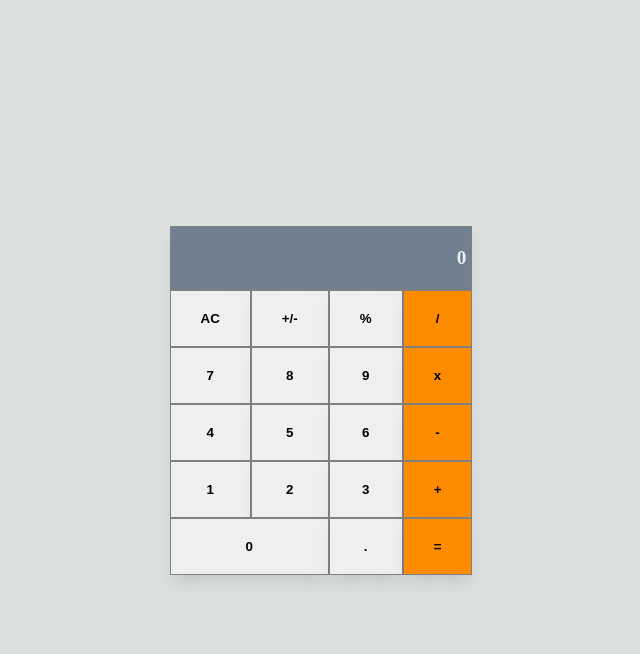
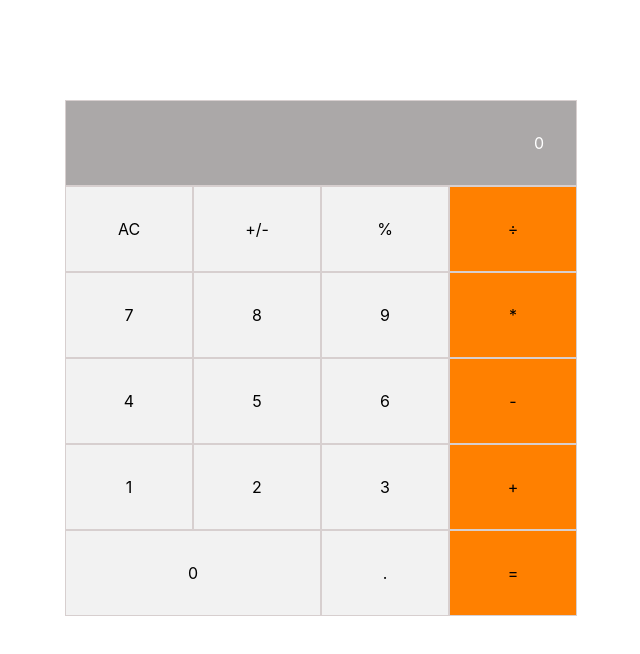
Before and after one commit to Habtamu210/Math-magicians, a React (Create React App) app: page / in a window 1280 px wide. Shown: the top 654 px of the page, without its empty margins (319-959 px from the left). Built offline with nearby package versions, Linux system fonts and the light colour scheme.

Commit message:
Add feedbacks

```diff
--- a/src/App.css
+++ b/src/App.css
@@ -1,3 +1,32 @@
-.App {
+.mains {
+  width: 40%;
+  display: grid;
+  margin: 100px auto;
+  grid-template-columns: 1fr 1fr 1fr 1fr;
+}
+
+.mains .output {
+  color: #fff;
+  text-align: end;
+  padding: 2rem;
+  background-color: rgba(150, 147, 147, 0.8);
+  grid-column: 1 / span 4;
+}
+
+.mains > * {
+  border: 0.5px solid rgb(215, 207, 207);
   text-align: center;
+  padding: 2rem;
 }
+
+.keys {
+  background-color: rgba(128, 128, 128, 0.1);
+}
+
+.null {
+  grid-column: 1 / span 2;
+}
+
+.sign {
+  background-color: #ff8000;
+}
--- a/src/App.js
+++ b/src/App.js
@@ -1,15 +1,12 @@
-import React from 'react';
 import './App.css';
 import Calculator from './components/Calculator';
 
-class App extends React.PureComponent {
-  render() {
-    return (
-      <div>
-        <Calculator />
-      </div>
-    );
-  }
+function App() {
+  return (
+    <div className="App">
+      <Calculator />
+    </div>
+  );
 }
 
 export default App;
--- a/src/components/Calculator.js
+++ b/src/components/Calculator.js
@@ -1,37 +1,26 @@
-import React from 'react';
-
-class Calculator extends React.PureComponent {
-  constructor(props) {
-    super(props);
-    this.state = {};
-  }
-
-  render() {
-    return (
-      <div className="container">
-        <div className="keys screen"> 0 </div>
-        <button type="button" className="keys">AC</button>
-        <button type="button" className="keys">+/-</button>
-        <button type="button" className="keys">%</button>
-        <button type="button" className="keys operators">/</button>
-        <button type="button" className="keys ">7</button>
-        <button type="button" className="keys">8</button>
-        <button type="button" className="keys">9</button>
-        <button type="button" className="keys operators">x</button>
-        <button type="button" className="keys">4</button>
-        <button type="button" className="keys">5</button>
-        <button type="button" className="keys">6</button>
-        <button type="button" className="keys operators">-</button>
-        <button type="button" className="keys">1</button>
-        <button type="button" className="keys">2</button>
-        <button type="button" className="keys">3</button>
-        <button type="button" className="keys operators">+</button>
-        <button type="button" className="keys zero">0</button>
-        <button type="button" className="keys">.</button>
-        <button type="button" className="keys operators">=</button>
-      </div>
-    );
-  }
-}
+const Calculator = () => (
+  <div className="mains">
+    <div className="output">0</div>
+    <div className="keys">AC</div>
+    <div className="keys">+/-</div>
+    <div className="keys">%</div>
+    <div className="sign">÷</div>
+    <div className="keys">7</div>
+    <div className="keys">8</div>
+    <div className="keys">9</div>
+    <div className="sign">*</div>
+    <div className="keys">4</div>
+    <div className="keys">5</div>
+    <div className="keys">6</div>
+    <div className="sign">-</div>
+    <div className="keys">1</div>
+    <div className="keys">2</div>
+    <div className="keys">3</div>
+    <div className="sign">+</div>
+    <div className="keys null">0</div>
+    <div className="keys">.</div>
+    <div className="sign">=</div>
+  </div>
+);
 
 export default Calculator;
--- a/src/index.css
+++ b/src/index.css
@@ -1,58 +1,27 @@
-:root {
-  --primary: #dbe0de;
-  --secondary: #ff8c00;
-  --dark: #708090;
-  --light: #eaeff5;
+body {
+  margin: 0;
+  font-family:
+    -apple-system,
+    BlinkMacSystemFont,
+    'Segoe UI',
+    'Roboto',
+    'Oxygen',
+    'Ubuntu',
+    'Cantarell',
+    'Fira Sans',
+    'Droid Sans',
+    'Helvetica Neue',
+    sans-serif;
+  -webkit-font-smoothing: antialiased;
+  -moz-osx-font-smoothing: grayscale;
 }
 
-* {
-  margin: 0;
-  padding: 0;
-  box-sizing: border-box;
+code {
+  font-family:
+    source-code-pro,
+    Menlo,
+    Monaco,
+    Consolas,
+    'Courier New',
+    monospace;
 }
-
-body {
-  height: 100vh;
-  background-color: var(--primary);
-  display: flex;
-  align-items: center;
-  justify-content: center;
-}
-
-.container {
-  display: grid;
-  grid-template-columns: auto auto auto auto;
-}
-
-div.keys.screen {
-  grid-column-start: 1;
-  grid-column-end: 5;
-  text-align: right;
-  background-color: var(--dark);
-  color: var(--light);
-  padding-right: 5px;
-  font-size: 1.2rem;
-}
-
-.keys {
-  border: 1px solid gray;
-  padding: 20px 30px;
-  box-shadow: 0 0 0 0 rgba(0, 0, 0, 0.1), 0 10px 15px -3px rgba(0, 0, 0, 0.1);
-  transition: 0.7s;
-  cursor: pointer;
-  font-weight: bold;
-}
-
-button:hover {
-  background-color: var(--dark);
-  color: var(--light);
-}
-
-.zero {
-  grid-column-start: 1;
-  grid-column-end: 3;
-}
-
-.operators {
-  background-color: var(--secondary);
-}
--- a/src/index.js
+++ b/src/index.js
@@ -9,8 +9,3 @@ root.render(
     <App />
   </React.StrictMode>,
 );
-
-// If you want to start measuring performance in your app, pass a function
-// to log results (for example: reportWebVitals(console.log))
-// or send to an analytics endpoint. Learn more: https://bit.ly/CRA-vitals
-// reportWebVitals();
```
Also changed, not shown: src/index.html (deleted, +0 -27 lines).
